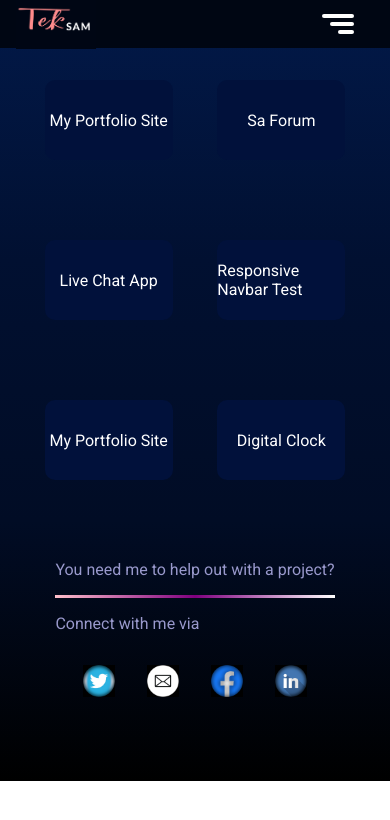
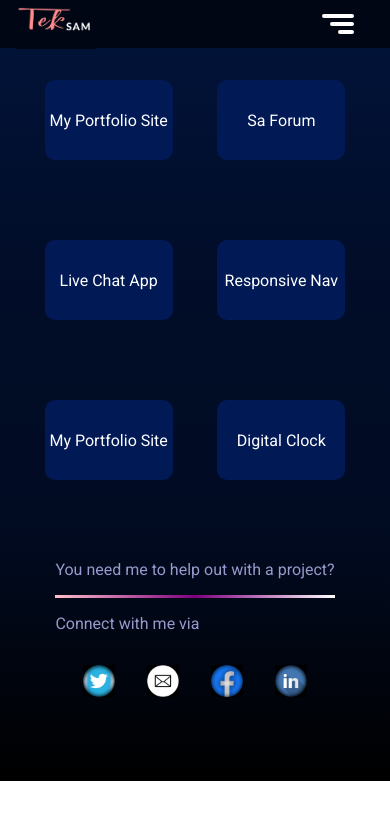
Before and after one commit to Teesam/My-portfolio, a React (Create React App) app: page /projects in a window 390 px wide. Shown: the top 820 px of the page. Built offline with nearby package versions, Linux system fonts and the light colour scheme.

Commit message:
new update

```diff
--- a/src/components/projects/projects.css
+++ b/src/components/projects/projects.css
@@ -51,7 +51,7 @@
 
 @media only screen and (max-width: 480px){
     .Projects{
-        background-image: linear-gradient(180deg, rgb(2, 25, 73), rgb(1, 16, 49), rgb(1, 12, 37), #000);
+        background-image: linear-gradient(180deg, rgb(2, 20, 59), rgb(1, 13, 41), rgb(1, 11, 34), black);
         width: 100%;
         height: auto;
         animation-name: projectsAnimation;
@@ -71,7 +71,7 @@
         width: 8rem;
         height: 5rem;
         border-radius: 10px;
-        background-color: rgb(1, 17, 59);
+        background-color: rgb(1, 25, 85);
         display: flex;
         justify-content: center;
         align-items: center;
--- a/src/components/projects/projects.js
+++ b/src/components/projects/projects.js
@@ -38,7 +38,7 @@ const Projects = () => {
                     </div>
 
                     <div className = 'Project-holder'>
-                        <Link to = '/' className = 'Project-list'>Responsive Navbar Test</Link>
+                        <Link to = '/' className = 'Project-list'>Responsive Nav</Link>
                     </div>
 
                 </div>
```
